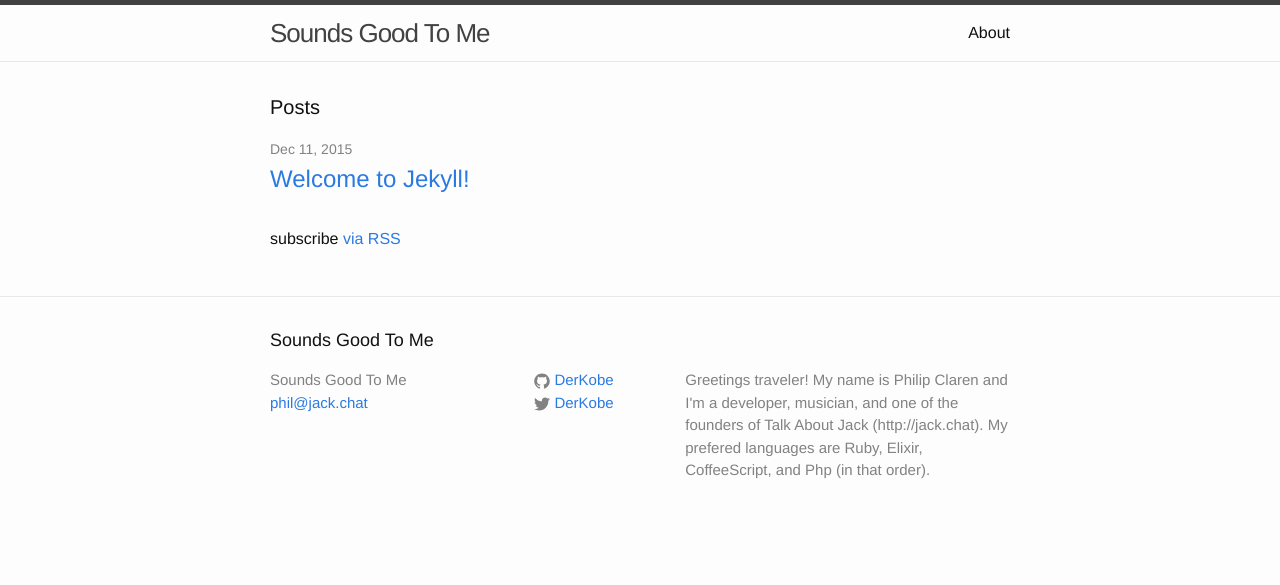
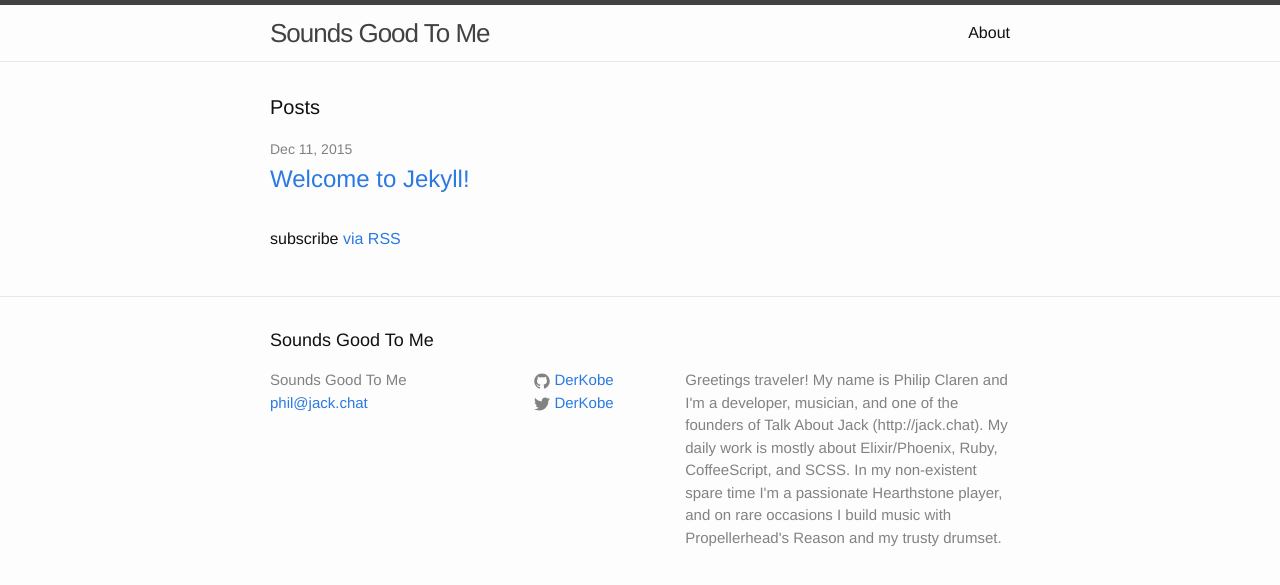
Before and after one commit to DerKobe/DerKobe.github.io, a Jekyll site: the page built from index.html, in a window 1280 px wide. Shown: the top 585 px of the page. Built offline with Jekyll 4.4.1, drawn with Linux system fonts in a browser that asks for light colours.

Commit message:
description

```diff
--- a/_config.yml
+++ b/_config.yml
@@ -10,8 +10,7 @@ title: Sounds Good To Me
 email: phil@jack.chat
 description: > # this means to ignore newlines until "baseurl:"
   Greetings traveler! My name is Philip Claren and I'm a developer, musician, and one of the founders of Talk About Jack (http://jack.chat).
-  My prefered languages are Ruby, Elixir, CoffeeScript, and Php (in that order).
-
+  My daily work is mostly about Elixir/Phoenix, Ruby, CoffeeScript, and SCSS. In my non-existent spare time I'm a passionate Hearthstone player, and on rare occasions I build music with Propellerhead's Reason and my trusty drumset.
 baseurl: "" # the subpath of your site, e.g. /blog
 url: "http://derkobe.github.io" # the base hostname & protocol for your site
 twitter_username: DerKobe
```
